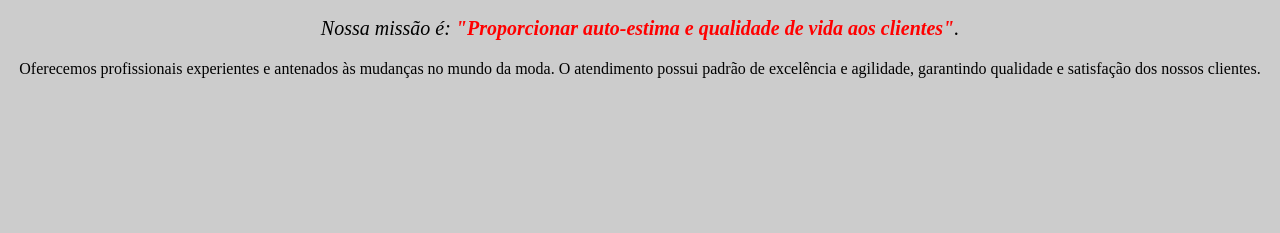
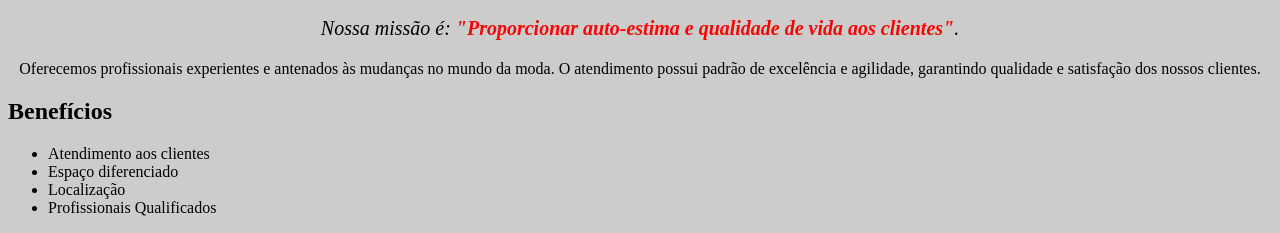
Before and after one commit to MarcosFerreiradeLimaFilho/curso_html, a plain HTML site: page index.html in a window 1280 px wide. Shown: the part 605-838 px from the top of the page. Before the commit the page ends 800 px from the top, so only its background shows below. Drawn offline with Linux system fonts and the light colour scheme.

Commit message:
Benefícios adicionado

```diff
--- a/index.html
+++ b/index.html
@@ -17,6 +17,17 @@
         <p id="missao"><em>Nossa missão é: <strong>"Proporcionar auto-estima e qualidade de vida aos clientes"</strong>.</em></p>
 
         <p>Oferecemos profissionais experientes e antenados às mudanças no mundo da moda. O atendimento possui padrão de excelência e agilidade, garantindo qualidade e satisfação dos nossos clientes.</p>
+
+        <h2>Benefícios</h2>
+
+        <ul>
+
+            <li>Atendimento aos clientes</li>
+            <li>Espaço diferenciado</li>
+            <li>Localização</li>
+            <li>Profissionais Qualificados</li>
+
+        </ul>
     </body>
 
 </html>
```
